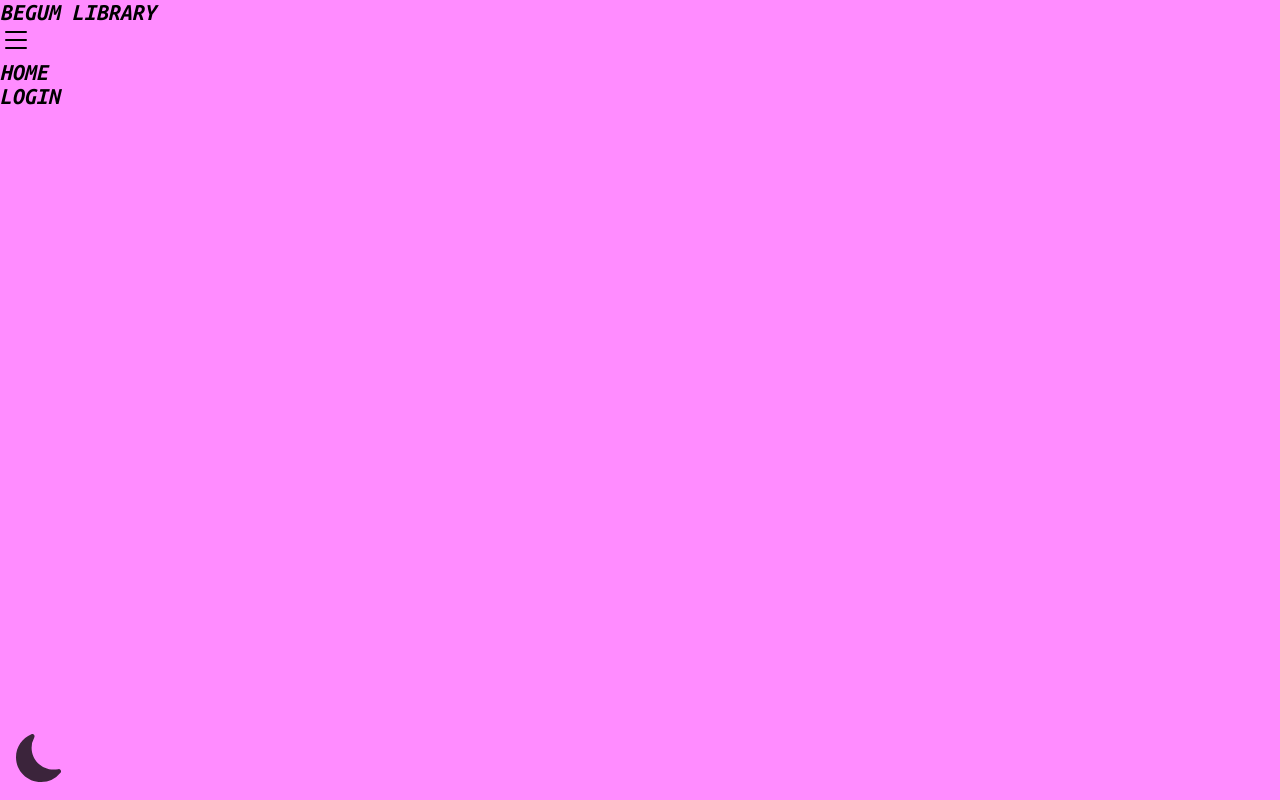
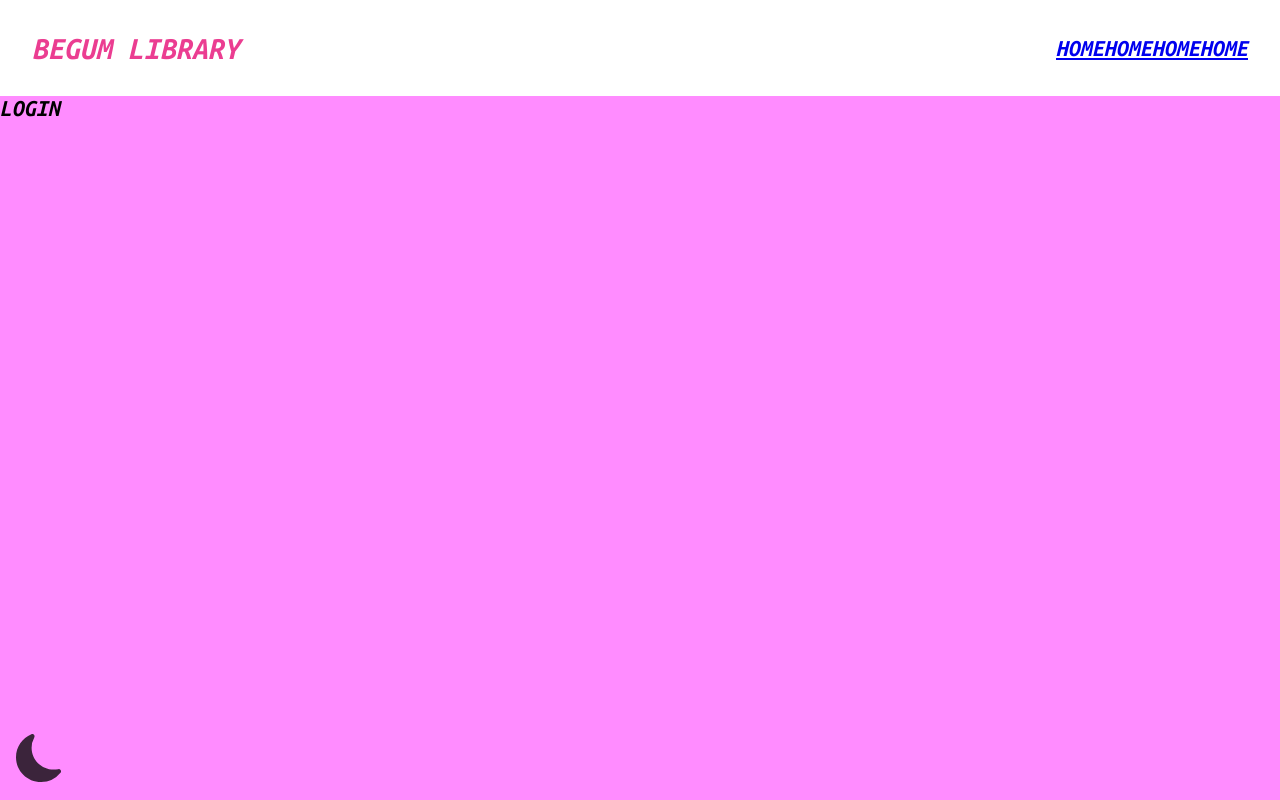
Before and after one commit to fulyature/library-app, a React (Create React App) app: page /login in a window 1280 px wide. Built offline with nearby package versions, Linux system fonts and the light colour scheme; a web font is replaced by a local one.

Commit message:
style:navbar style

```diff
--- a/src/components/navbar/Navbar.jsx
+++ b/src/components/navbar/Navbar.jsx
@@ -1,16 +1,19 @@
-import React from "react";
+import React, { useState } from "react";
 import { menuIcon } from "../../helper/iconData";
 import { HamburgerIcon, Logo, Menu, MenuLink, Nav } from "./Navbar.style";
 const Navbar = () => {
+  const [toggle, setToggle] = useState(false);
   return (
-    <Nav>
+    <Nav justify="space-between" wrap="wrap">
       <Logo>Begum Library</Logo>
-      <HamburgerIcon>{menuIcon}</HamburgerIcon>
-      <Menu>
+      <HamburgerIcon onClick={() => setToggle(!toggle)}>
+        {menuIcon}
+      </HamburgerIcon>
+      <Menu showMenu={toggle}>
         <MenuLink>Home</MenuLink>
-        <MenuLink></MenuLink>
-        <MenuLink></MenuLink>
-        <MenuLink></MenuLink>
+        <MenuLink>home</MenuLink>
+        <MenuLink>home</MenuLink>
+        <MenuLink>home</MenuLink>
       </Menu>
     </Nav>
   );
--- a/src/components/navbar/Navbar.style.jsx
+++ b/src/components/navbar/Navbar.style.jsx
@@ -1,12 +1,39 @@
 import styled from "styled-components";
-export const Nav = styled.div``;
+import Flex from "../../styles/Flex";
+import { NavLink } from "react-router-dom";
+export const Nav = styled(Flex)`
+  background-color: ${({ theme }) => theme.colors.navbarBgColor};
+  padding: 1rem 2rem;
+`;
 
-export const Logo = styled.div``;
+export const Logo = styled(NavLink)`
+  padding: 1rem 0;
+  text-decoration: none;
+  font-weight: 800;
+  font-size: 2rem;
+  color: ${({ theme }) => theme.colors.logoColor};
+  transition: color 0.8s;
+  &:hover {
+    color: ${({ theme }) => theme.colors.linkHoverColor};
+  }
+`;
 
-export const HamburgerIcon = styled.div``;
+export const HamburgerIcon = styled.div`
+  display: none;
+  cursor: pointer;
+  @media (max-width: ${({ theme }) => theme.screens.lg}) {
+    display: block;
+  }
+`;
 
-export const MenuLınk = styled.div``;
+export const Menu = styled(Flex)`
+  @media (max-width: ${({ theme }) => theme.screens.lg}) {
+    flex-direction: column;
+    width: 100%;
+    transition: all 1s;
+    max-height: ${({ showMenu }) => (showMenu ? "330px" : "0px")};
+    overflow: hidden;
+  }
+`;
 
-export const Menu = styled.div``;
-
-export const MenuLink = styled.div``;
+export const MenuLink = styled(NavLink)``;
--- a/src/styles/theme.js
+++ b/src/styles/theme.js
@@ -2,11 +2,11 @@ export const lightTheme = {
   colors: {
     navbarBgColor: "white",
     mainColor: "#ff8cff",
-    logoColor: "#00bdff",
+    logoColor: "#eb3d91",
     linkColor: "#ffa9b4",
     detailBgColor: "#fff59c",
     detailColor: "#ebffd4",
-    linkHoverColor: "#eb3d91",
+    linkHoverColor: "#00bdff",
     headerFormColor: "rgba(15, 63, 42, 0.36)",
   },
   screens: {
```
